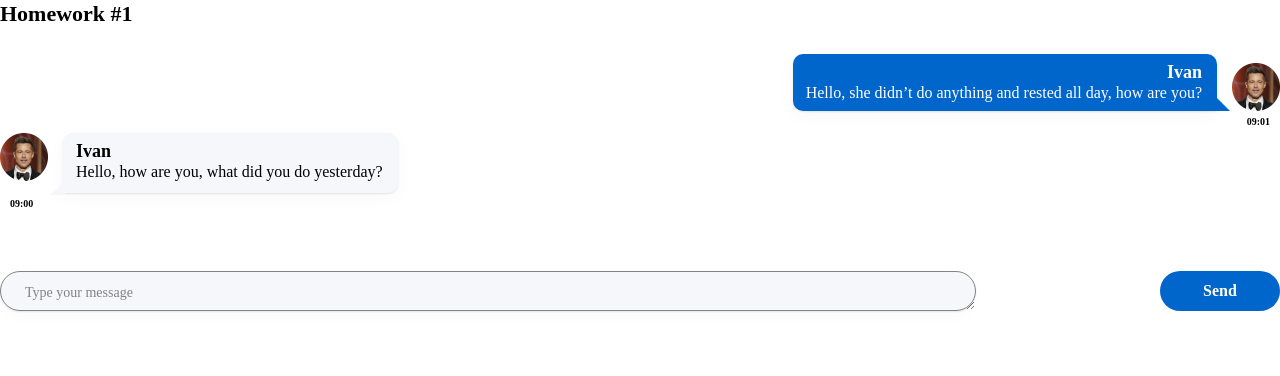
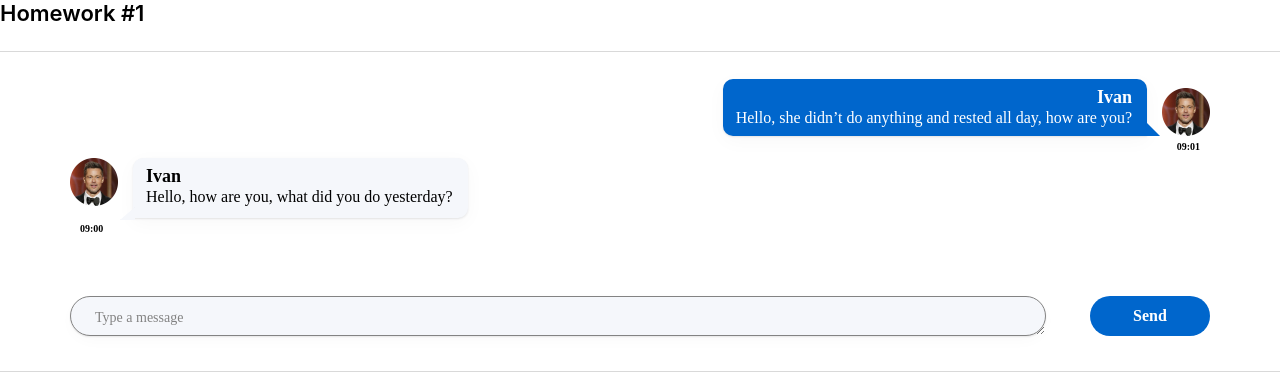
Before and after one commit to ivanrussui/hws2, a React (Create React App) app: page /junior-plus in a window 1280 px wide. Shown: the top 376 px of the page. Built offline with nearby package versions, Linux system fonts and the light colour scheme.

Commit message:
Немного подлатал верстку к 1 ДЗ

```diff
--- a/package.json
+++ b/package.json
@@ -1,6 +1,6 @@
 {
   "name": "hws2",
-  "homepage": "http://ivanrussui.github.io/hws2",
+  "homepage": "https://ivanrussui.github.io/hws2",
   "version": "0.1.0",
   "private": true,
   "dependencies": {
@@ -16,7 +16,7 @@
     "@types/react-dom": "18.0.6",
     "@types/uuid": "8.3.4",
     "axios": "0.27.2",
-    "gh-pages": "4.0.0",
+    "gh-pages": "^5.0.0",
     "react": "18.2.0",
     "react-dom": "18.2.0",
     "react-redux": "8.0.4",
--- a/src/s1-main/App.module.css
+++ b/src/s1-main/App.module.css
@@ -5,12 +5,14 @@
 }
 
 .hw {
+    padding: 24px 70px 35px;
     margin: 24px auto 35px;
-    /*border: 1px solid #D9D9D9;*/
+    border-top: 1px solid #D9D9D9;
+    border-bottom: 1px solid #D9D9D9;
 }
 
 .hwTitle {
-    font-family: 'Montserrat';
+    /*font-family: 'Montserrat';*/
     font-style: normal;
     font-weight: 600;
     font-size: 22px;
--- a/src/s2-homeworks/hw01/message-sender/MessageSender.module.css
+++ b/src/s2-homeworks/hw01/message-sender/MessageSender.module.css
@@ -3,6 +3,7 @@
     display: flex;
     justify-content: space-between;
     align-items: center;
+    gap: 44px;
 }
 
 .textarea {
@@ -10,7 +11,7 @@
     display: flex;
     justify-content: center;
     align-items: center;
-    width: 976px;
+    flex: 1 1 0;
     min-height: 40px;
     background: #F5F7FB;
     box-shadow: 0 5px 20px rgba(29, 33, 38, 0.03), 0 1px 2px rgba(29, 33, 38, 0.1);
--- a/src/s2-homeworks/hw01/message-sender/MessageSender.tsx
+++ b/src/s2-homeworks/hw01/message-sender/MessageSender.tsx
@@ -52,7 +52,7 @@ const MessageSender = (props: any) => {
                     ref={textareaRef}
 
                     title={'Shift+Enter for send'}
-                    placeholder={'Type your message'}
+                    placeholder={'Type a message'}
                     value={text}
 
                     onChange={onChange}
```
Also changed, not shown: 1 other file (tests, documents, lock files or other folders).
